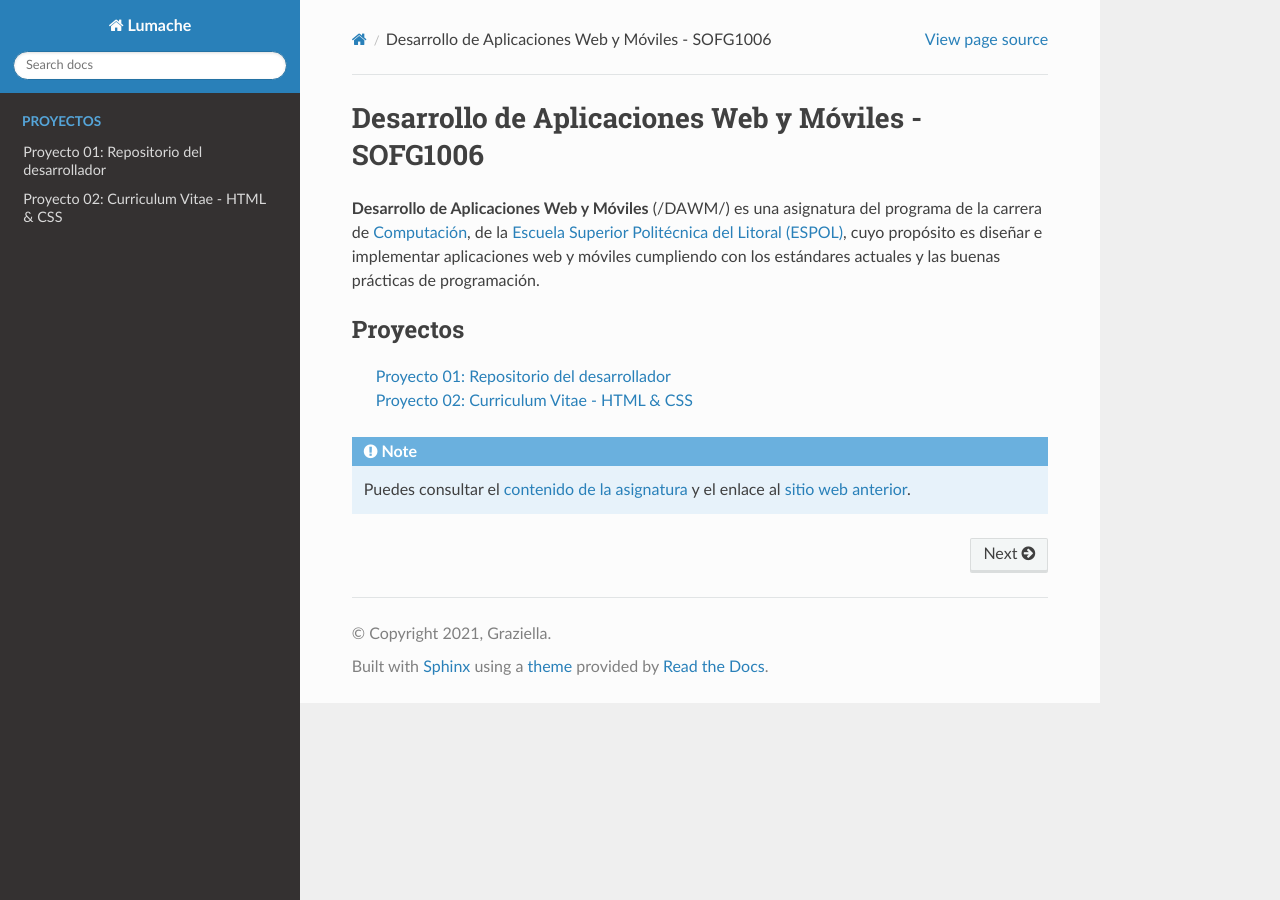
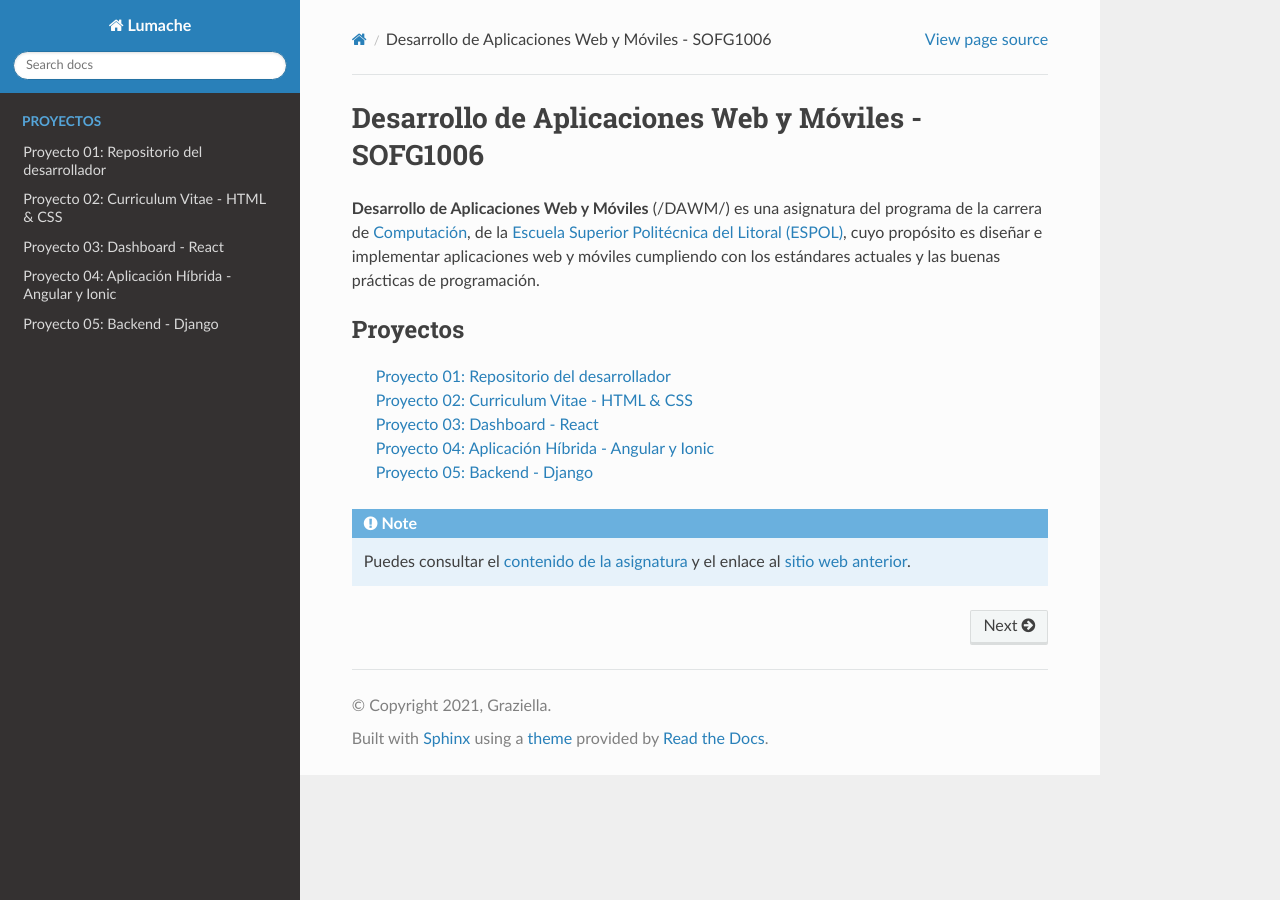
Before and after one commit to DAWMFIEC/DAWM-AI, a Sphinx documentation site: the page built from docs/source/index.rst, in a window 1280 px wide. Built offline with Sphinx 7.4.7 and the Read the Docs theme 3.1.0, drawn with Linux system fonts in a browser that asks for light colours; pages that are not in the unit, such as notebooks, are missing from menus.

Commit message:
proyectos y guias

```diff
--- /dev/null
+++ b/docs/source/guias/guia01.rst
@@ -0,0 +1,2 @@
+Guía 01: Git + GitHub
+===================================
--- /dev/null
+++ b/docs/source/guias/guia02.rst
@@ -0,0 +1,2 @@
+Guía 02: HTML - Estructura global y estructura semántica
+===================================
--- /dev/null
+++ b/docs/source/proyectos/proyecto03.rst
@@ -0,0 +1,2 @@
+Proyecto 03: Dashboard - React
+===================================
--- /dev/null
+++ b/docs/source/proyectos/proyecto04.rst
@@ -0,0 +1,2 @@
+Proyecto 04: Aplicación Híbrida - Angular y Ionic
+===================================
--- /dev/null
+++ b/docs/source/proyectos/proyecto05.rst
@@ -0,0 +1,2 @@
+Proyecto 05: Backend - Django
+===================================
```
Also changed, not shown: docs/source/proyectos/proyecto01.rst (+7 -0 lines), docs/source/proyectos/proyecto02.rst (+7 -0 lines).
